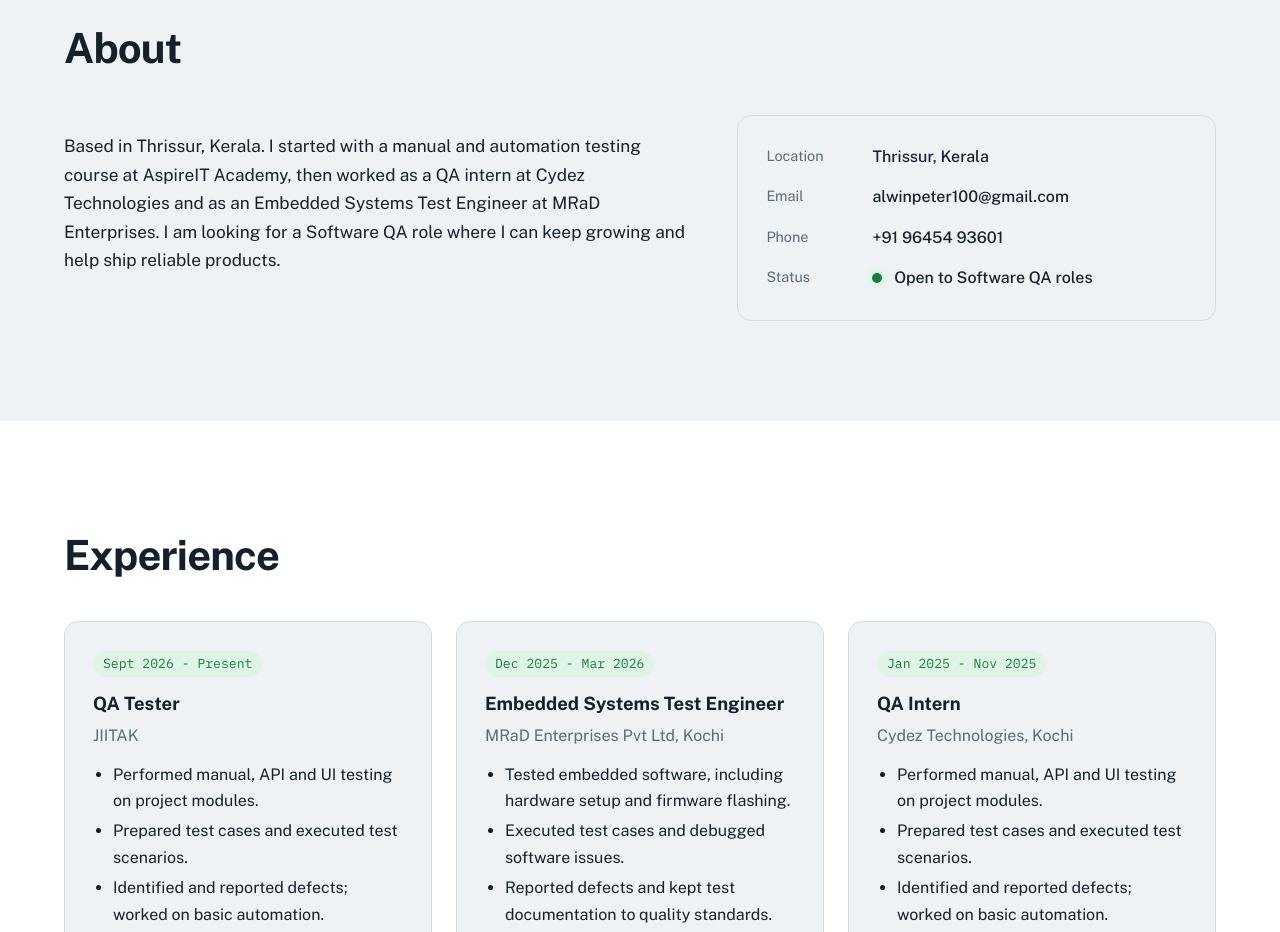
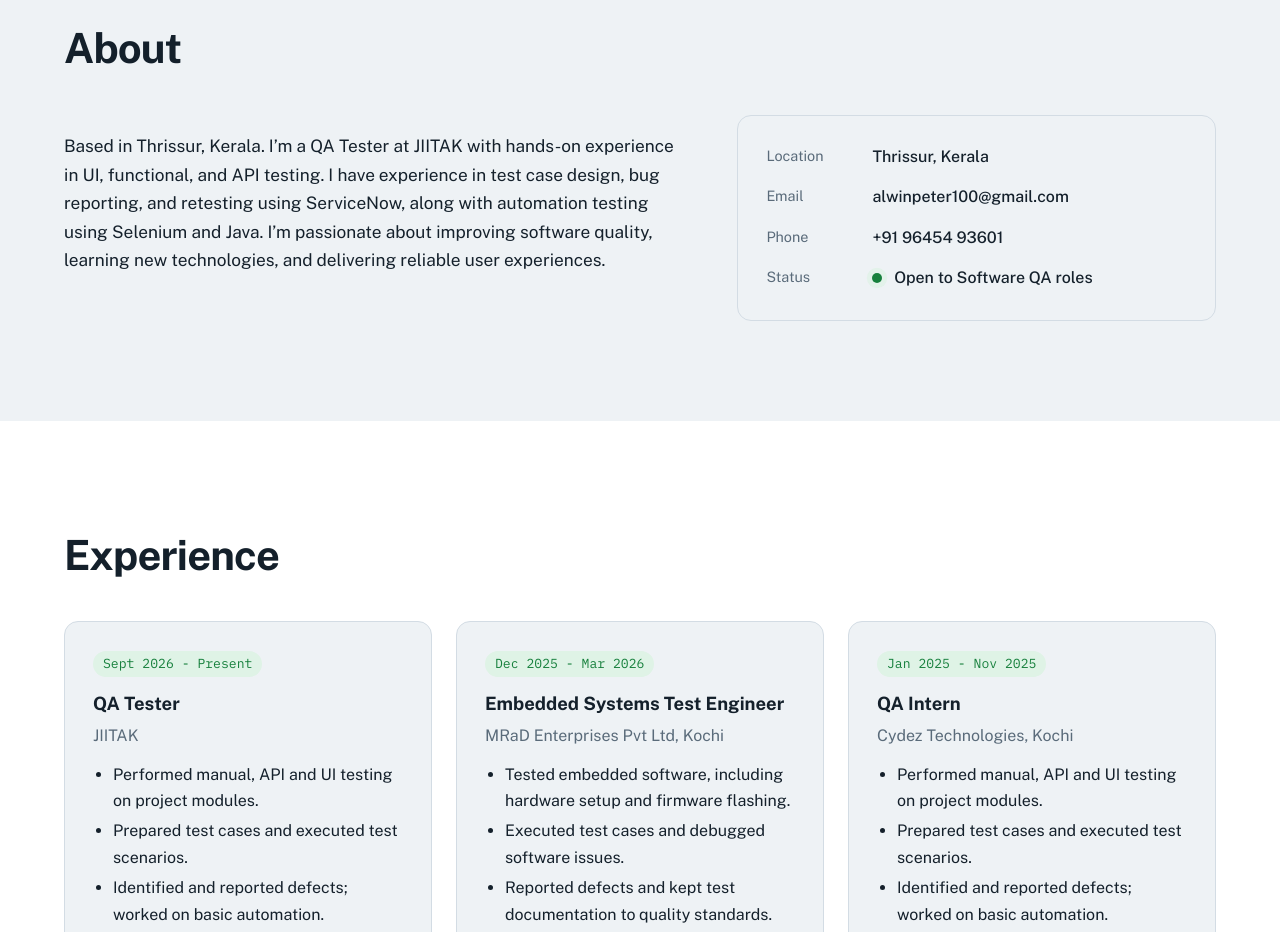
Before and after one commit to Alwin-qa/Portfolio-web, a React (Vite) app: page / in a window 1280 px wide. Shown: the part 940-1872 px from the top of the page. Built offline with nearby package versions, Linux system fonts and the light colour scheme.

Commit message:
about section

```diff
--- a/src/App.jsx
+++ b/src/App.jsx
@@ -135,9 +135,7 @@ export default function App() {
             <div className="about-grid">
               <Reveal>
                 <p className="body">
-                  Based in {profile.location}. I started with a manual and automation testing course at AspireIT Academy,
-                  then worked as a QA intern at Cydez Technologies and as an Embedded Systems Test Engineer at MRaD Enterprises.
-                  I am looking for a Software QA role where I can keep growing and help ship reliable products.
+                  Based in {profile.location}. I’m a QA Tester at JIITAK with hands-on experience in UI, functional, and API testing. I have experience in test case design, bug reporting, and retesting using ServiceNow, along with automation testing using Selenium and Java. I’m passionate about improving software quality, learning new technologies, and delivering reliable user experiences.
                 </p>
               </Reveal>
               <Reveal delay={120}>
```
